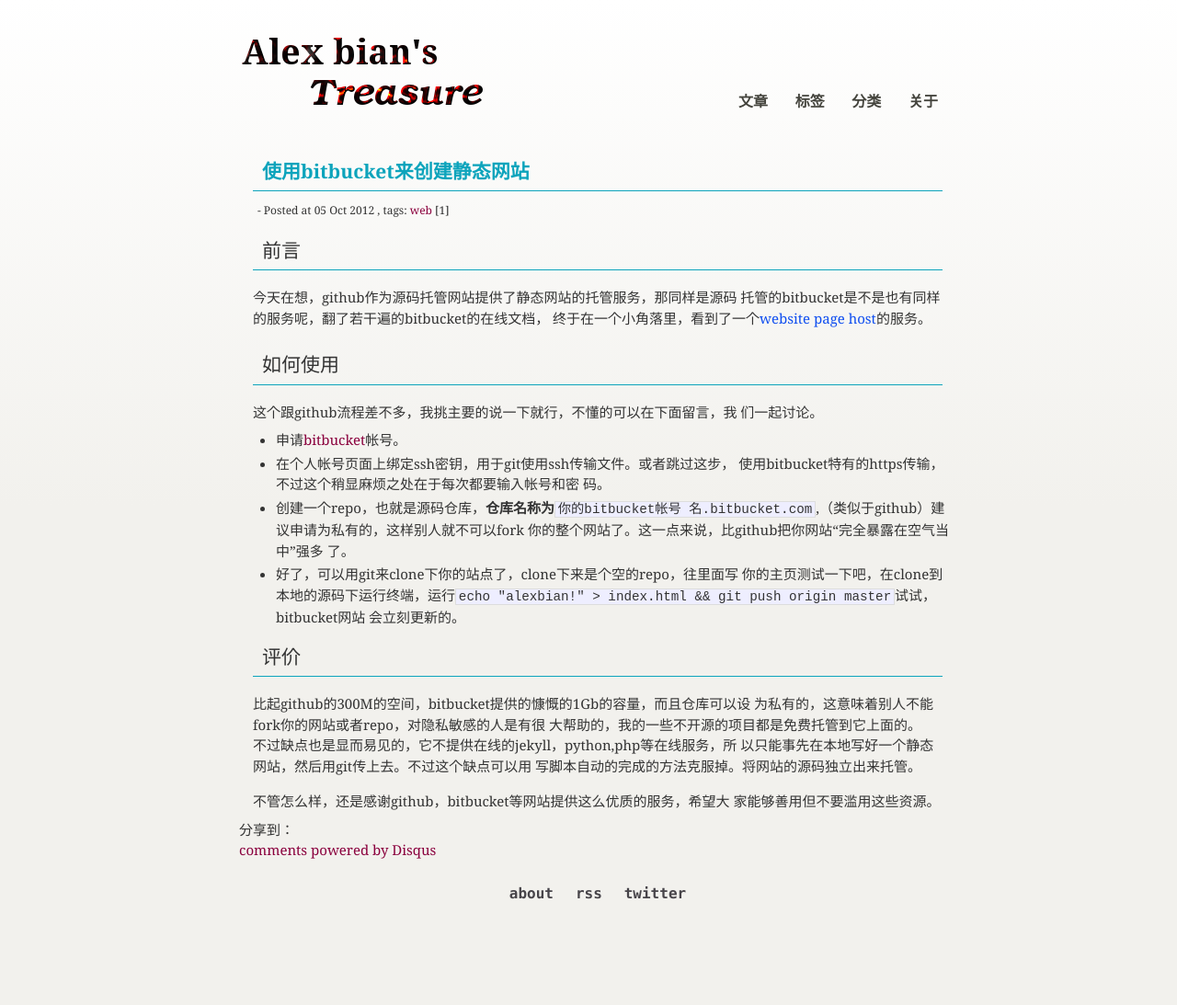
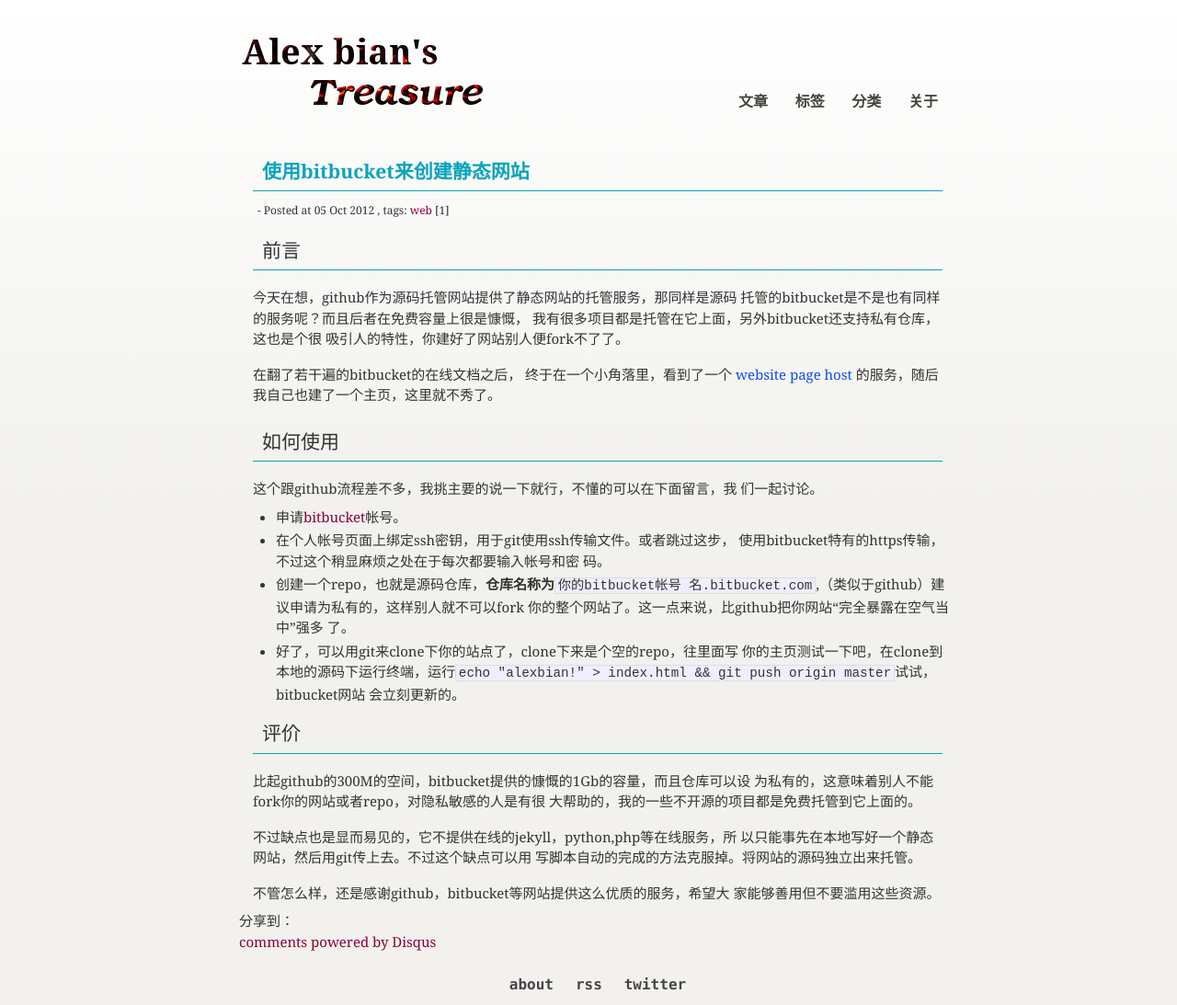
Before and after one commit to alexorg/dbian.github.com, a Jekyll site: the page built from _posts/2012-10-05-bitbucket.md, in a window 1280 px wide. Shown: the whole page at 92% size. Built offline with Jekyll 4.4.1, drawn with Linux system fonts in a browser that asks for light colours; Markdown is read by kramdown in place of the engine named in the settings; comment, search, counter and statistics services are not loaded; before the commit the page ends 993 px from its top, so only the background shows below that.

Commit message:
文字润色和排版修正

```diff
--- a/_posts/2012-10-05-bitbucket.md
+++ b/_posts/2012-10-05-bitbucket.md
@@ -8,11 +8,18 @@
 {% include JB/setup %}
 ## 前言
 今天在想，github作为源码托管网站提供了静态网站的托管服务，那同样是源码
-托管的bitbucket是不是也有同样的服务呢，翻了若干遍的bitbucket的在线文档，
-终于在一个小角落里，看到了一个[website page host](https://confluence.atlassian.com/display/BITBUCKET/Publishing+a+Website+on+Bitbucket)的服务。
+托管的bitbucket是不是也有同样的服务呢？而且后者在免费容量上很是慷慨，
+我有很多项目都是托管在它上面，另外bitbucket还支持私有仓库，这也是个很
+吸引人的特性，你建好了网站别人便fork不了了。
+
+在翻了若干遍的bitbucket的在线文档之后，
+终于在一个小角落里，看到了一个
+[website page host](https://confluence.atlassian.com/display/BITBUCKET/Publishing+a+Website+on+Bitbucket)
+的服务，随后我自己也建了一个主页，这里就不秀了。
 ## 如何使用
 这个跟github流程差不多，我挑主要的说一下就行，不懂的可以在下面留言，我
 们一起讨论。
+
 1. 申请[bitbucket](https://bitbucket.org/)帐号。
 2. 在个人帐号页面上绑定ssh密钥，用于git使用ssh传输文件。或者跳过这步，
 使用bitbucket特有的https传输，不过这个稍显麻烦之处在于每次都要输入帐号和密
@@ -30,6 +37,7 @@
 比起github的300M的空间，bitbucket提供的慷慨的1Gb的容量，而且仓库可以设
 为私有的，这意味着别人不能fork你的网站或者repo，对隐私敏感的人是有很
 大帮助的，我的一些不开源的项目都是免费托管到它上面的。
+
 不过缺点也是显而易见的，它不提供在线的jekyll，python,php等在线服务，所
 以只能事先在本地写好一个静态网站，然后用git传上去。不过这个缺点可以用
 写脚本自动的完成的方法克服掉。将网站的源码独立出来托管。
```
